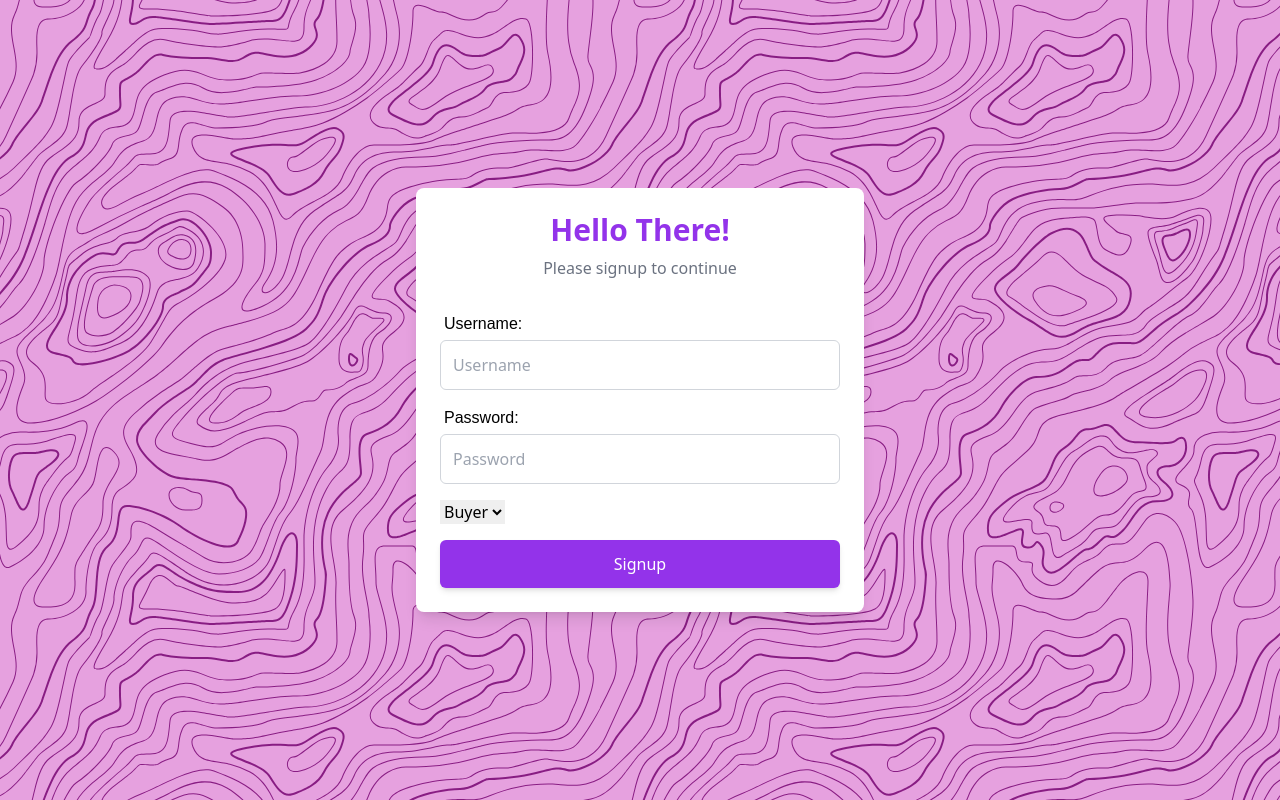
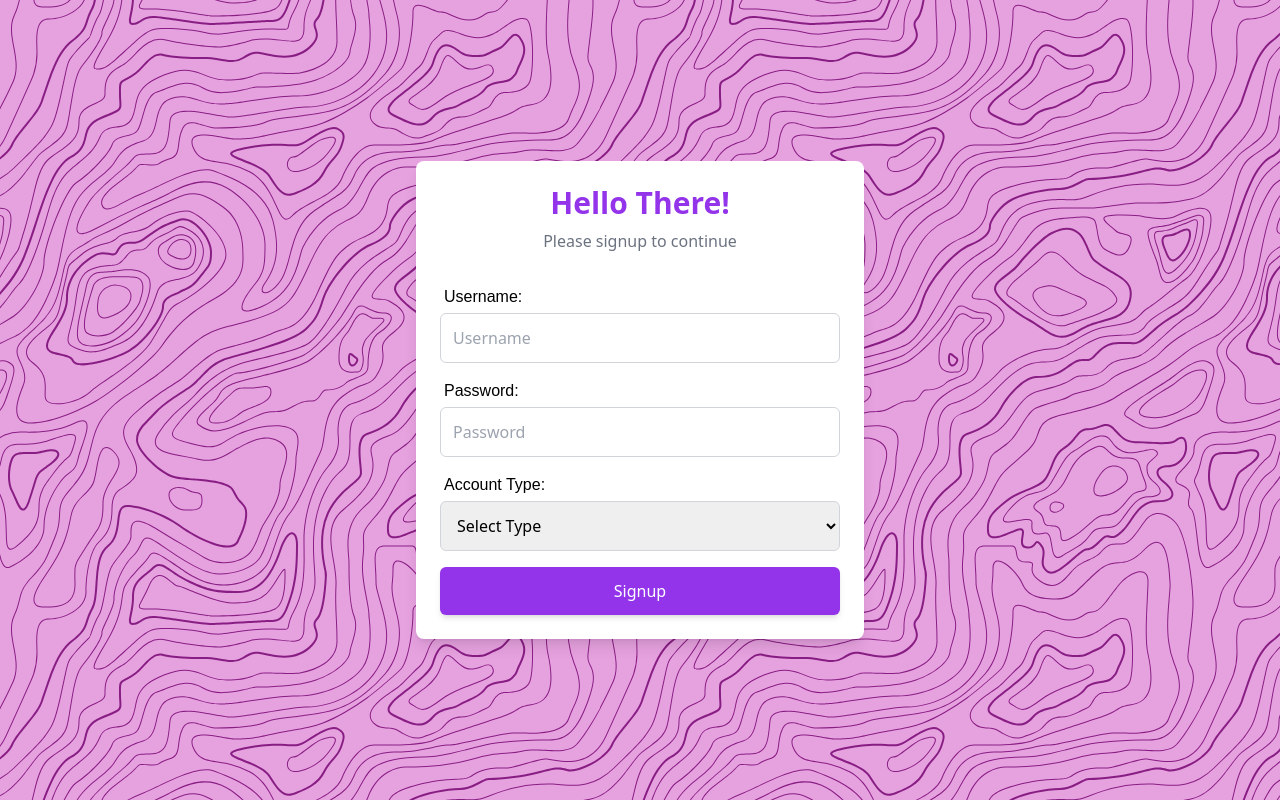
Before and after one commit to nearlynithin/ChainLance, a React (Vite) app in the folder frontend/: page /signup in a window 1280 px wide. Built offline with nearby package versions, Linux system fonts and the light colour scheme.

Commit message:
login adn signup done!

```diff
--- a/frontend/src/frontend/Login.jsx
+++ b/frontend/src/frontend/Login.jsx
@@ -1,6 +1,7 @@
 import React, { useState } from 'react';
 import axios from 'axios';
 import { useNavigate } from 'react-router-dom';
+import head from './components/header'
 
 
 function Login() {
@@ -96,7 +97,7 @@ function Login() {
               </div>
             </div>
             <div className="text-center mb-4">
-              {accountId && <p className="text-gray-700">Account ID: {accountId}</p>}
+              {accountId && <p className="text-blue-700 font-Mont font-medium">Account ID: {accountId}</p>}
             </div>
             <div className="mb-4">
               <button
--- a/frontend/src/frontend/Signup.jsx
+++ b/frontend/src/frontend/Signup.jsx
@@ -5,7 +5,7 @@ import { useNavigate } from 'react-router-dom'; // Use useNavigate instead of us
 function Signup() {
   const [username, setUsername] = useState('');
   const [password, setPassword] = useState('');
-  const [role, setRole] = useState('buyer');
+  const [role, setRole] = useState('');
   const navigate = useNavigate(); // Replace history with navigate
 
   const handleSignup = async (e) => {
@@ -51,13 +51,20 @@ function Signup() {
         onChange={(e) => setPassword(e.target.value)}
       />
       </div>
-      <select value={role} onChange={(e) => setRole(e.target.value)}>
-        <option value="buyer">Buyer</option>
-        <option value="seller">Seller</option>
+      <div className="mb-4">
+      <p className="font-Mont font-medium m-1">
+              Account Type:
+              </p>
+      <select placeholder="Select Type" className="w-full p-3 rounded-md border border-gray-300 hover:bg-slate-100 focus:outline-none focus:ring-2 focus:ring-purple-500"value={role} onChange={(e) => setRole(e.target.value)}>
+      <option value="" disabled hidden>Select Type</option>
+        <option className="m-2 hover:bg-purple-600 font-Mont bg-white "  value="buyer">Buyer</option>
+        <option className="m-2 hover:bg-purple-600 font-Mont bg-white" value="seller">Seller</option>
       </select>
-      <div className="mb-4"></div>
+      </div>
+      <div>
       <button type="submit"
        className="w-full p-3 bg-purple-600 text-white rounded-md shadow-md hover:bg-purple-700 transition">Signup</button>
+      </div>
     </form>
     </div>
     </div>
--- /dev/null
+++ b/frontend/src/frontend/components/header.jsx
@@ -0,0 +1,10 @@
+import React, { useState, useEffect } from 'react';
+import { BrowserRouter as Router, Routes, Route, Navigate } from 'react-router-dom';
+
+function Header() {
+    return(
+        <>
+        </>
+    );
+}
+export default Header;
```
